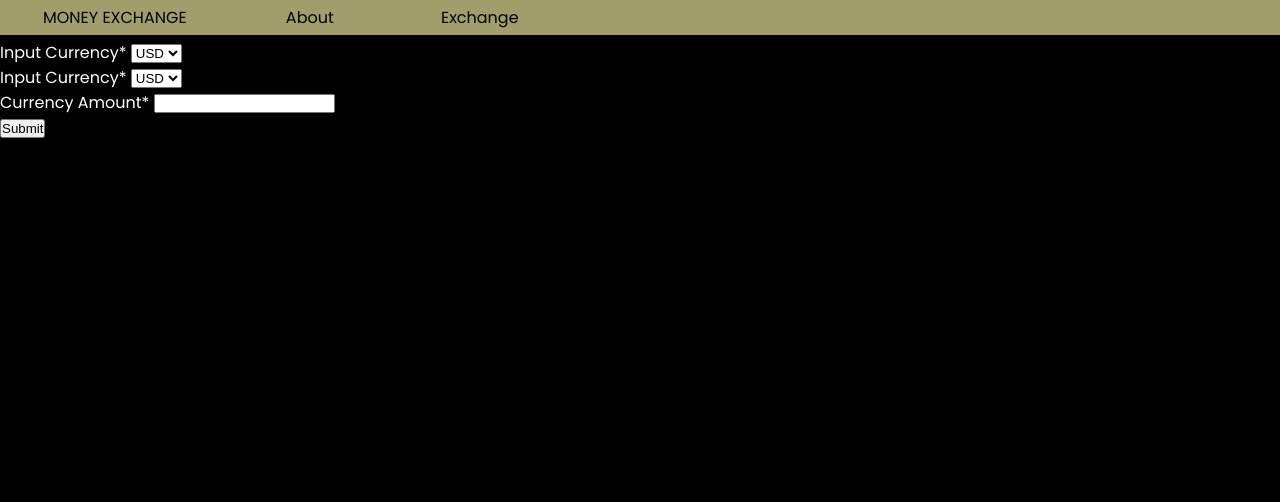
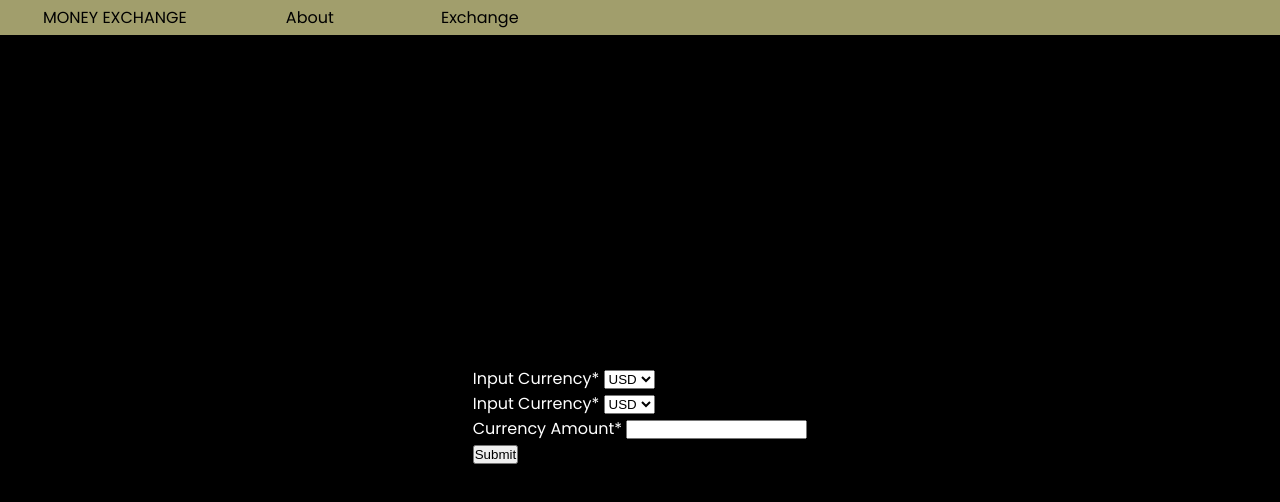
Before and after one commit to AlexErdei73/money-exchange, a plain HTML site: page exchange.html in a window 1280 px wide. Drawn offline with Linux system fonts and the light colour scheme.

Commit message:
Center content on exchange page

```diff
--- a/exchange.html
+++ b/exchange.html
@@ -14,7 +14,7 @@
 				<li><a href="./exchange.html">Exchange</a></li>
 			</ul>
 		</nav>
-		<article>
+		<article class="form-container">
 			<h1 id="output-text"></h1>
 			<form>
 				<label for="input-currency">Input Currency*</label>
--- a/styles.css
+++ b/styles.css
@@ -7,15 +7,13 @@
 }
 
 body {
-	height: 100vh;
+	margin-top: 2rem;
+	height: calc(100vh - 2rem);
+	overflow: scroll;
 	background-color: rgb(0, 0, 0);
 	color: white;
 	font-family: "Poppins", sans-serif;
 	font-weight: 400;
-}
-
-.no-scroll {
-	overflow: hidden;
 }
 
 nav {
@@ -60,6 +58,11 @@ img {
 	margin: auto;
 }
 
-article {
-	margin-top: 2.5rem;
+.form-container {
+	height: 100%;
+	min-height: 150px;
+	display: flex;
+	flex-direction: column;
+	justify-content: center;
+	align-items: center;
 }
```
